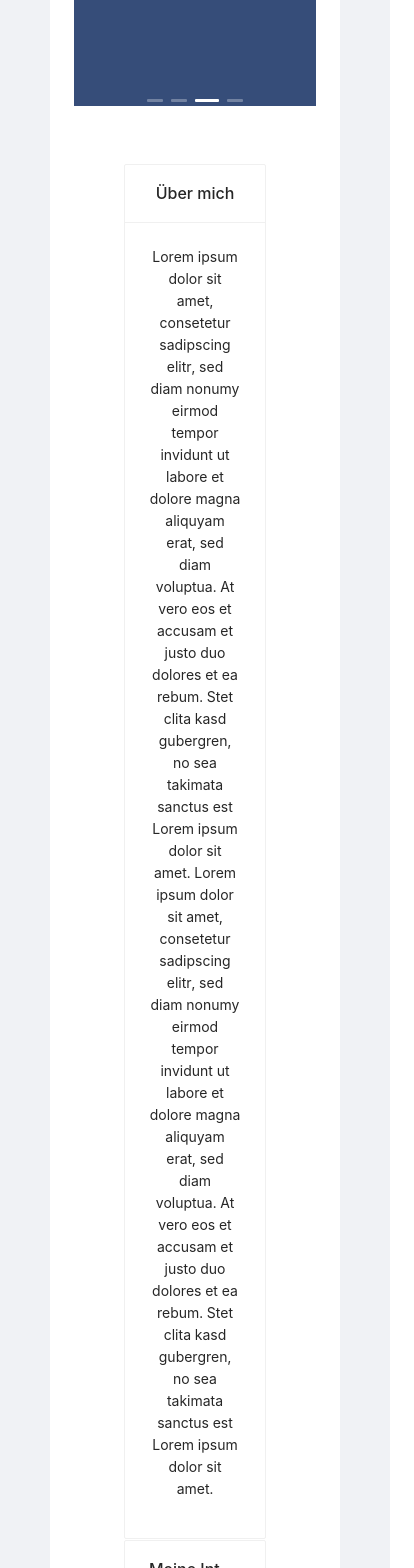
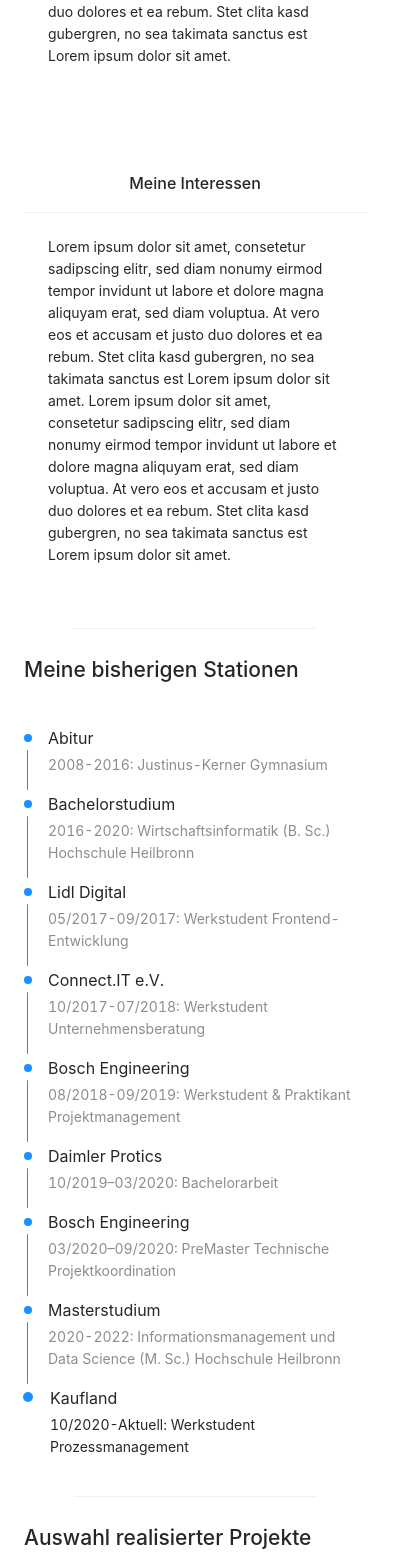
Before and after one commit to malik-majeed/majeed-malik, a React (Create React App) app: page /#/ in a window 390 px wide. Shown: the part 432-2000 px from the top of the page, 414 px wide, since content can reach past the window. Built offline with nearby package versions, Linux system fonts and the light colour scheme.

Commit message:
Added responsive desigm

```diff
--- a/src/App.js
+++ b/src/App.js
@@ -13,7 +13,6 @@ function App() {
           <Route exact path="/">
             <Home />
           </Route>
-
           <Route path="*">
             <Home />
           </Route>
--- a/src/Components/Header.js
+++ b/src/Components/Header.js
@@ -36,7 +36,6 @@ class TopHeader extends React.Component {
                                 Kontakt
                             </a>
                         </Menu.Item>
-                        <Menu.Item key="5">Impressum</Menu.Item>
                     </Menu>
                 </Header>
                 </HashRouter>
--- a/src/Components/TimelineOne.js
+++ b/src/Components/TimelineOne.js
@@ -3,7 +3,7 @@ import React from "react"
 import '../App.css';
 import 'antd/dist/antd.css';
 
-import { Steps } from 'antd';
+import { Row, Col, Steps } from 'antd';
 
 const { Step } = Steps;
 class TimelineOne extends React.Component {
@@ -22,6 +22,8 @@ class TimelineOne extends React.Component {
               <Step title="Master Studium" description="This is a description." />
               <Step title="Kaufland" description="This is a description." />
             </Steps> */}
+            <Row>
+              <Col xs={0} sm={0} md={24} lg={24} xl={24}>
                 <Steps progressDot current={8} direction="vertical">
                 <Step title="Abitur" description="2008-2016: Justinus-Kerner Gymnasium" />
                 <Step title="Bachelorstudium" description="2016-2020: Wirtschaftsinformatik (B. Sc.) Hochschule Heilbronn" />
@@ -29,6 +31,21 @@ class TimelineOne extends React.Component {
                 <Step title="Connect.IT e.V." description="10/2017-07/2018: Werkstudent Unternehmensberatung" />
                 <Step title="Bosch Engineering" description="08/2018-09/2019: Werkstudent & Praktikant Projektmanagement" />
               </Steps>
+            </Col>
+            <Col xs={24} sm={24} md={0} lg={0} xl={0}>
+                <Steps progressDot current={8} direction="vertical">
+                <Step title="Abitur" description="2008-2016: Justinus-Kerner Gymnasium" />
+                <Step title="Bachelorstudium" description="2016-2020: Wirtschaftsinformatik (B. Sc.) Hochschule Heilbronn" />
+                <Step title="Lidl Digital" description="05/2017-09/2017: Werkstudent Frontend-Entwicklung" />
+                <Step title="Connect.IT e.V." description="10/2017-07/2018: Werkstudent Unternehmensberatung" />
+                <Step title="Bosch Engineering" description="08/2018-09/2019: Werkstudent & Praktikant Projektmanagement" />
+                <Step title="Daimler Protics" description="10/2019–03/2020: Bachelorarbeit"/>
+                <Step title="Bosch Engineering" description="03/2020–09/2020: PreMaster Technische Projektkoordination" />
+                <Step title="Masterstudium" description="2020-2022: Informationsmanagement und Data Science (M. Sc.) Hochschule Heilbronn" />
+                <Step title="Kaufland" description="10/2020-Aktuell: Werkstudent Prozessmanagement" />
+              </Steps>
+            </Col>
+            </Row>
           </>
         )
     }
--- a/src/Components/TimelineTwo.js
+++ b/src/Components/TimelineTwo.js
@@ -3,7 +3,7 @@ import React from "react"
 import '../App.css';
 import 'antd/dist/antd.css';
 
-import { Steps } from 'antd';
+import { Col, Row, Steps } from 'antd';
 
 const { Step } = Steps;
 class TimelineTwo extends React.Component {
@@ -11,12 +11,16 @@ class TimelineTwo extends React.Component {
     render() {
         return (
             <>
-            <Steps progressDot current={8} direction="vertical">
-              <Step title="Daimler Protics" description="10/2019–03/2020: Bachelorarbeit" />
-              <Step title="Bosch Engineering" description="03/2020–09/2020: PreMaster Technische Projektkoordination" />
-              <Step title="Masterstudium" description="2020-2022: Informationsmanagement und Data Science (M. Sc.) Hochschule Heilbronn" />
-              <Step title="Kaufland" description="10/2020-Aktuell: Werkstudent Prozessmanagement" />
-            </Steps>
+            <Row>
+              <Col xs={0} sm={0} md={24} lg={24} xl={24}>
+                <Steps progressDot current={8} direction="vertical">
+                  <Step title="Daimler Protics" description="10/2019–03/2020: Bachelorarbeit"/>
+                  <Step title="Bosch Engineering" description="03/2020–09/2020: PreMaster Technische Projektkoordination" />
+                  <Step title="Masterstudium" description="2020-2022: Informationsmanagement und Data Science (M. Sc.) Hochschule Heilbronn" />
+                  <Step title="Kaufland" description="10/2020-Aktuell: Werkstudent Prozessmanagement" />
+                </Steps>
+              </Col>
+            </Row>
           </>
         )
     }
--- a/src/Home.js
+++ b/src/Home.js
@@ -2,6 +2,7 @@
 import React from "react"
 
 import './App.css';
+import './static/desktop.css'
 import TopHeader from './Components/Header.js'
 import ImageCarousel from './Components/Carousel.js'
 import ProjectCard from './Components/Card.js'
@@ -23,56 +24,98 @@ class Home extends React.Component {
             <div className="App">
                 <Layout className="layout">
                     <TopHeader></TopHeader>
-                    <Content style={{ padding: '50px' }}>
+                    <Content className="content-container">
                         <div className="site-layout-content">
-                            <ImageCarousel></ImageCarousel>
-                            <Row style={{ padding: '50px' }}>
-                                <Col xs={24} xl={11}>
-                                    <Card title="Über mich">
+                            <Row>
+                                <Col xs={0} sm={0} md={24} lg={24} xl={24}>
+                                    <ImageCarousel></ImageCarousel>
+                                </Col>
+                            </Row>
+                            <Row className="content-container">
+                                <Col xs={0} sm={0} md={0} lg={11} xl={11}>
+                                    <Card title="Über mich" bordered={false}>
                                         <p>
                                             Lorem ipsum dolor sit amet, consetetur sadipscing elitr, sed diam nonumy eirmod tempor invidunt ut labore et dolore magna aliquyam erat, sed diam voluptua. At vero eos et accusam et justo duo dolores et ea rebum. Stet clita kasd gubergren, no sea takimata sanctus est Lorem ipsum dolor sit amet. Lorem ipsum dolor sit amet, consetetur sadipscing elitr, sed diam nonumy eirmod tempor invidunt ut labore et dolore magna aliquyam erat, sed diam voluptua. At vero eos et accusam et justo duo dolores et ea rebum. Stet clita kasd gubergren, no sea takimata sanctus est Lorem ipsum dolor sit amet.
                                         </p>
                                     </Card>
                                 </Col>
-                                <Col xs={24} xl={2}></Col>
-                                <Col xs={24} xl={11}>
-                                    <Card title="Meine Interessen">
-                                        Lorem ipsum dolor sit amet, consetetur sadipscing elitr, sed diam nonumy eirmod tempor invidunt ut labore et dolore magna aliquyam erat, sed diam voluptua. At vero eos et accusam et justo duo dolores et ea rebum. Stet clita kasd gubergren, no sea takimata sanctus est Lorem ipsum dolor sit amet. Lorem ipsum dolor sit amet, consetetur sadipscing elitr, sed diam nonumy eirmod tempor invidunt ut labore et dolore magna aliquyam erat, sed diam voluptua. At vero eos et accusam et justo duo dolores et ea rebum. Stet clita kasd gubergren, no sea takimata sanctus est Lorem ipsum dolor sit amet.
+                                <Col xs={0} sm={0} md={0} lg={2} xl={2} style={{paddingTop: '50px'}}></Col>
+                                <Col xs={0} sm={0} md={0} lg={11} xl={11}>
+                                    <Card title="Meine Interessen" bordered={false}>
+                                        <p>
+                                            Lorem ipsum dolor sit amet, consetetur sadipscing elitr, sed diam nonumy eirmod tempor invidunt ut labore et dolore magna aliquyam erat, sed diam voluptua. At vero eos et accusam et justo duo dolores et ea rebum. Stet clita kasd gubergren, no sea takimata sanctus est Lorem ipsum dolor sit amet. Lorem ipsum dolor sit amet, consetetur sadipscing elitr, sed diam nonumy eirmod tempor invidunt ut labore et dolore magna aliquyam erat, sed diam voluptua. At vero eos et accusam et justo duo dolores et ea rebum. Stet clita kasd gubergren, no sea takimata sanctus est Lorem ipsum dolor sit amet.
+                                        </p>
+                                    </Card>
+                                </Col>
+                            </Row>
+                            <Row>
+                                <Col xs={24} sm={24} md={24} lg={0} xl={0}>
+                                    <Card title="Über mich" bordered={false}>
+                                        <p style={{textAlign: 'left'}}>
+                                            Lorem ipsum dolor sit amet, consetetur sadipscing elitr, sed diam nonumy eirmod tempor invidunt ut labore et dolore magna aliquyam erat, sed diam voluptua. At vero eos et accusam et justo duo dolores et ea rebum. Stet clita kasd gubergren, no sea takimata sanctus est Lorem ipsum dolor sit amet. Lorem ipsum dolor sit amet, consetetur sadipscing elitr, sed diam nonumy eirmod tempor invidunt ut labore et dolore magna aliquyam erat, sed diam voluptua. At vero eos et accusam et justo duo dolores et ea rebum. Stet clita kasd gubergren, no sea takimata sanctus est Lorem ipsum dolor sit amet.
+                                        </p>
+                                    </Card>
+                                </Col>
+                                <Col xs={24} sm={24} md={24} lg={0} xl={0} style={{paddingTop: '50px'}}></Col>
+                                <Col xs={24} sm={24} md={24} lg={0} xl={0}>
+                                    <Card title="Meine Interessen" bordered={false}>
+                                        <p style={{textAlign: 'left'}}>
+                                            Lorem ipsum dolor sit amet, consetetur sadipscing elitr, sed diam nonumy eirmod tempor invidunt ut labore et dolore magna aliquyam erat, sed diam voluptua. At vero eos et accusam et justo duo dolores et ea rebum. Stet clita kasd gubergren, no sea takimata sanctus est Lorem ipsum dolor sit amet. Lorem ipsum dolor sit amet, consetetur sadipscing elitr, sed diam nonumy eirmod tempor invidunt ut labore et dolore magna aliquyam erat, sed diam voluptua. At vero eos et accusam et justo duo dolores et ea rebum. Stet clita kasd gubergren, no sea takimata sanctus est Lorem ipsum dolor sit amet.
+                                        </p>
                                     </Card>
                                 </Col>
                             </Row>
                             <Row style={{ paddingLeft: '50px', paddingRight: '50px' }}>
                                 <Divider />
                             </Row>
-                            <Row style={{ padding: '50px' }} id="reference">
+                            <Row className="content-container" id="reference">
                                 <Col span={24} style={{ paddingBottom: '25px', textAlign: 'left' }}>
                                     <h1>Meine bisherigen Stationen</h1>
                                 </Col>
-                                <Col xs={24} xl={11}>
+                                <Col xs={24} sm={24} md={11} lg={11} xl={11}>
                                     <TimelineOne></TimelineOne>
                                 </Col>
-                                <Col xs={24} xl={2}></Col>
-                                <Col xs={24} xl={11}>
+                                <Col xs={24} sm={24} md={2} lg={2} xl={2}></Col>
+                                <Col xs={24} sm={24} md={11} lg={11} xl={11}>
                                     <TimelineTwo></TimelineTwo>
                                 </Col>
                             </Row>
                             <Row style={{ paddingLeft: '50px', paddingRight: '50px' }}>
                                 <Divider />
                             </Row>
-                            <Row style={{ padding: '50px' }} id="projects">
-                                <Col span={24} style={{ paddingBottom: '10px', textAlign: 'left' }}>
+                            <Row className="content-container" id="projects">
+                                <Col xs={0} sm={0} md={24} lg={24} xl={24} style={{ paddingBottom: '10px', textAlign: 'left' }}>
                                     <h1>Auswahl realisierter Projekte</h1>
                                 </Col>
-                                <Col xs={24} xl={8}><ProjectCard name="ÖPNV-Transparenzregister"></ProjectCard></Col>
-                                <Col xs={24} xl={8}><ProjectCard name="Project 2"></ProjectCard></Col>
-                                <Col xs={24} xl={8}><ProjectCard name="Project 3"></ProjectCard></Col>
+                                <Col xs={0} sm={0} md={8} lg={8} xl={8}><ProjectCard name="ÖPNV-Transparenzregister"></ProjectCard></Col>
+                                <Col xs={0} sm={0} md={8} lg={8} xl={8}><ProjectCard name="Project 2"></ProjectCard></Col>
+                                <Col xs={0} sm={0} md={8} lg={8} xl={8}><ProjectCard name="Project 3"></ProjectCard></Col>
                             </Row>
-                            <Row style={{ padding: '50px' }} id="contact">
+                            <Row id="projects">
+                                <Col xs={24} sm={24} md={0} lg={0} xl={0} style={{ paddingBottom: '10px', textAlign: 'left' }}>
+                                    <h1>Auswahl realisierter Projekte</h1>
+                                </Col>
+                                <Col xs={24} sm={24} md={0} lg={0} xl={0}><ProjectCard name="ÖPNV-Transparenzregister"></ProjectCard></Col>
+                                <Col xs={24} sm={24} md={0} lg={0} xl={0}><ProjectCard name="Project 2"></ProjectCard></Col>
+                                <Col xs={24} sm={24} md={0} lg={0} xl={0}><ProjectCard name="Project 3"></ProjectCard></Col>
+                            </Row>
+                            {/* <Row style={{ padding: '50px' }} id="contact">
                             <Col span={24} style={{ paddingBottom: '25px', textAlign: 'left' }}>
                                     <h1>Kontakt</h1>
                                 </Col>
                                 <Col xs={12} xl={3}><img src={Picture} style={{ height: '100', width: '100%' }} alt="Majeed Malik" /></Col>
                                 <Col xs={12} xl={21}>
+                                    <Contact></Contact>
+                                </Col>
+                            </Row> */}
+                            <Row style={{ paddingLeft: '50px', paddingRight: '50px' }}>
+                                <Divider />
+                            </Row>
+                            <Row className="content-container" id="contact">
+                                <Col xs={24} sm={24} md={24} lg={24} xl={24} style={{ paddingBottom: '10px', textAlign: 'left' }}>
+                                    <h1>Kontakt</h1>
+                                </Col>
+                                <Col span={24}>
                                     <Contact></Contact>
                                 </Col>
                             </Row>
--- /dev/null
+++ b/src/static/desktop.css
@@ -0,0 +1,12 @@
+
+@media screen and (min-width: 1025px) {
+
+    .content-container{
+        padding: 50px;
+    }
+
+    p {
+        font-size: medium;
+    }
+
+}
```
Also changed, not shown: src/Components/Contact.js (+26 -5 lines), 1 other file (tests, documents, lock files or other folders). Lines whose indentation alone changed are shown as unchanged.
